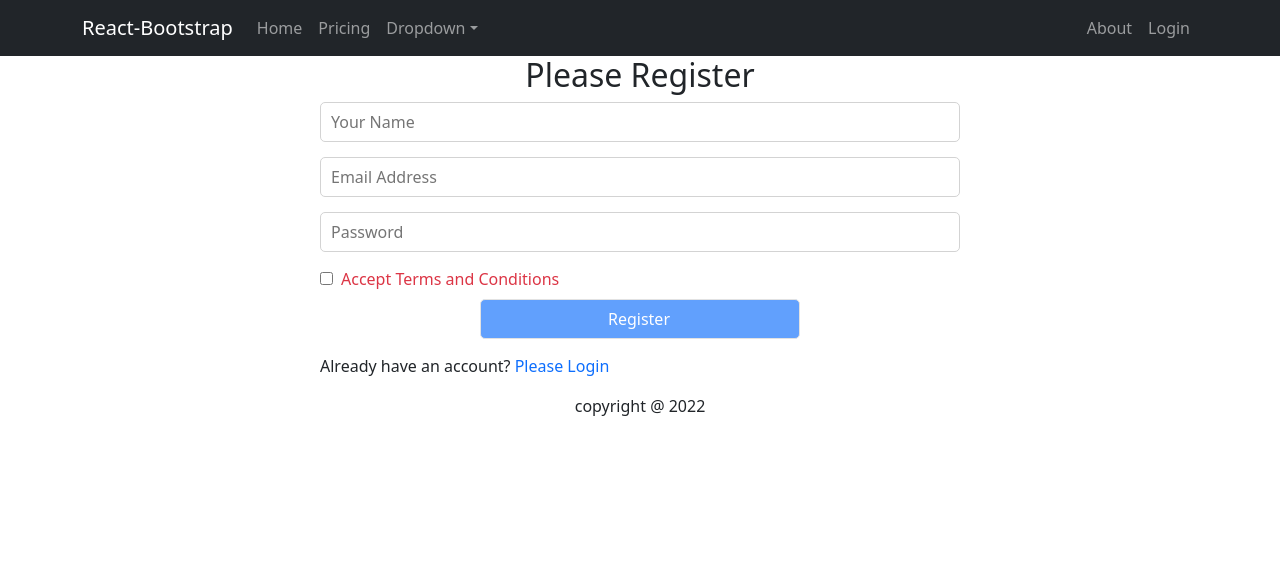
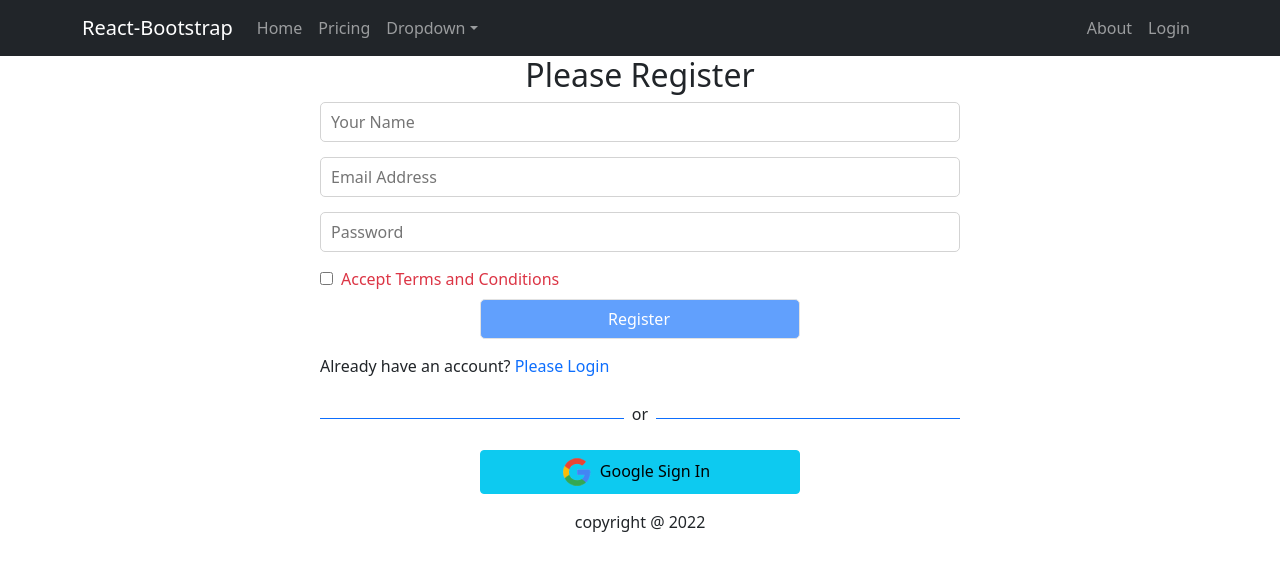
Before and after one commit to Rakib665/Independent-service-provider, a React (Create React App) app: page /register in a window 1280 px wide. Shown: the top 570 px of the page. Built offline with nearby package versions, Linux system fonts and the light colour scheme; no server answers.

Commit message:
create social login

```diff
--- /dev/null
+++ b/src/SharedPage/SocialLogin/SocialLogin.js
@@ -0,0 +1,49 @@
+import React from 'react';
+import { useSignInWithGoogle } from 'react-firebase-hooks/auth';
+import { useNavigate } from 'react-router-dom';
+import auth from '../../firebase.init';
+import google from '../../images/google.png'
+import Loading from '../Loading/Loading';
+
+const SocialLogin = () => {
+    const [signInWIthGoogle,loading,error,user] = useSignInWithGoogle(auth)
+    const navigate = useNavigate();
+
+    let errorElement;
+    const handleSignInWithGoogle = ()=>{
+        signInWIthGoogle()
+    }
+
+    if(loading){
+        return <Loading></Loading>
+    }
+
+    if (error ) {
+        errorElement = <p className='text-danger'>Error: {error?.message}</p>
+    }
+
+    if (user ) {
+        navigate('/home');
+    }
+    return (
+        <div>
+            <div className='d-flex align-items-center'>
+                <div style={{ height: '1px' }} className='bg-primary w-50'></div>
+                <p className='mt-2 px-2'>or</p>
+                <div style={{ height: '1px' }} className='bg-primary w-50'></div>
+            </div>
+            {errorElement}
+            <div className=''>
+                <button
+                    onClick={handleSignInWithGoogle}
+                    className='btn btn-info w-50 d-block mx-auto my-2'>
+                    <img style={{ width: '30px' }} src={google} alt="" />
+                    <span className='px-2'>Google Sign In</span>
+                </button>
+
+            </div>
+        </div>
+    );
+};
+
+export default SocialLogin;
--- a/src/pages/Login/Login.js
+++ b/src/pages/Login/Login.js
@@ -5,6 +5,7 @@
 import { toast, ToastContainer } from 'react-toastify';
 import auth from '../../firebase.init';
 import Loading from '../../SharedPage/Loading/Loading';
+import SocialLogin from '../../SharedPage/SocialLogin/SocialLogin';
 
 const Login = () => {
     const emailRef = useRef('')
@@ -69,7 +70,7 @@
             <p className='text-center'>New to event-planner / <span onClick={handleNavigate} style={{cursor:'pointer'}} className='text-danger'>create an account</span></p>
             <p className='text-center'>Forget Password / <button className='btn btn-link' onClick={resetPassword} style={{cursor:'pointer'}} >Reset Password</button></p>
             <ToastContainer />
-
+            <SocialLogin></SocialLogin>
         </div>
     );
 };
--- a/src/pages/Register/Register.js
+++ b/src/pages/Register/Register.js
@@ -4,6 +4,7 @@
 import './Register.css';
 import Loading from '../../SharedPage/Loading/Loading';
 import auth from '../../firebase.init';
+import SocialLogin from '../../SharedPage/SocialLogin/SocialLogin';
 
 const Register = () => {
     let errorElement;
@@ -66,6 +67,7 @@
             </form>
             {errorElement}
             <p>Already have an account? <Link to="/login" className='text-primary pe-auto text-decoration-none' onClick={navigateLogin}>Please Login</Link> </p>
+            <SocialLogin></SocialLogin>
         </div>
     );
 };
```
Also changed, not shown: src/images/google.png (added).
